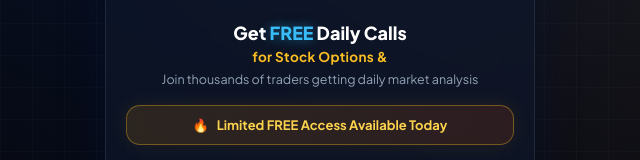
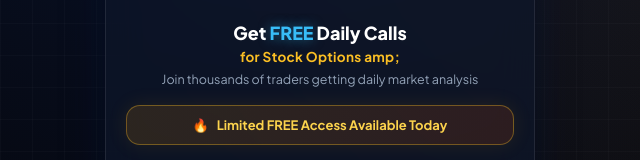
Before and after one commit to shriirammediaagency-afk/Stock-Fortune, a plain HTML site: page index.html in a window 1280 px wide. Shown: the part 521-681 px from the top of the page, 320-960 px from the left. Drawn offline with Linux system fonts and the light colour scheme.

Commit message:
Update index.html

```diff
--- a/index.html
+++ b/index.html
@@ -618,7 +618,7 @@
 
     <!-- Mid Section Titles -->
     <div class="section-headline">Get <span>FREE</span> Daily Calls</div>
-    <div class="section-sub">for Stock Options &amp; </div>
+    <div class="section-sub">for Stock Options amp; </div>
     <div class="section-desc">Join thousands of traders getting daily market analysis</div>
 
     <!-- Limited Access Banner -->
```
